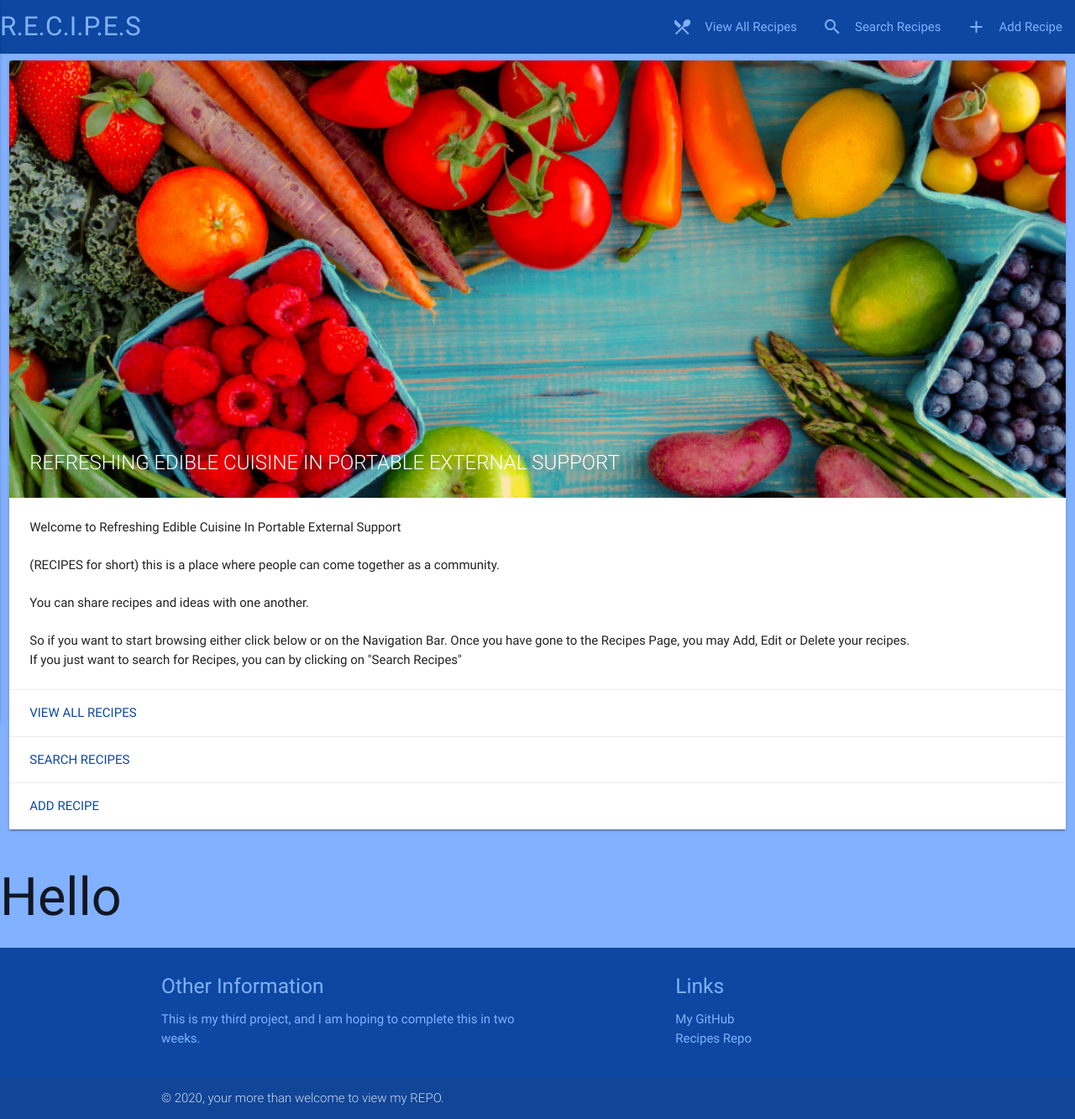
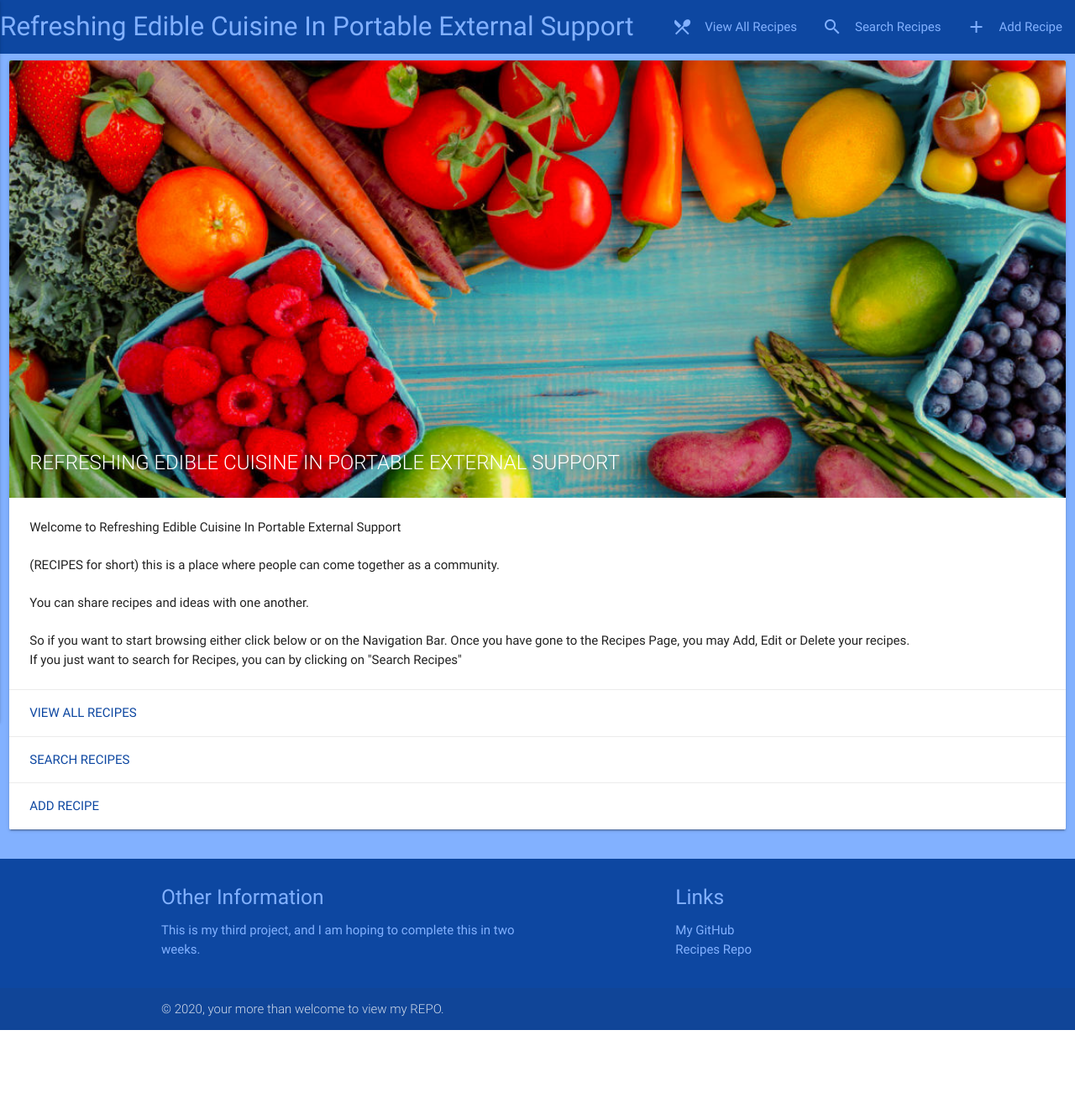
Before and after one commit to jjackson19862017/Milestone4_Recipes, a Flask app: page / in a window 1280 px wide. Shown: the whole page at 84% size. After the commit the page ends 1227 px from the top, so only its background shows below. Run offline with Flask 2, Linux system fonts and the light colour scheme; some libraries are stand-ins or nearby versions.

Commit message:
Changed Nav Title and removed Hello from index.html

```diff
--- a/templates/base.html
+++ b/templates/base.html
@@ -17,7 +17,7 @@
     <nav>
         <!--    Nav Bar at the top of the window     -->
         <div class="nav-wrapper blue darken-4">
-            <a href="{{ url_for('index') }}" class="brand-logo blue-text text-accent-1">R.E.C.I.P.E.S</a>
+            <a href="{{ url_for('index') }}" class="brand-logo blue-text text-accent-1">Refreshing Edible Cuisine In Portable External Support</a>
             <a href="#" data-activates="slide-out" class="button-collapse"><i class="material-icons">menu</i></a>
             <!--    Side Loading Nav Bar Hamburger symbol   -->
             <ul id="nav-mobile" class="right hide-on-med-and-down">
--- a/templates/index.html
+++ b/templates/index.html
@@ -20,5 +20,4 @@
     <a href="{{ url_for('add_recipe') }}" class="blue-text text-darken-4">Add Recipe</a>
 </div>
 
-{% endblock %} {% block content %}
-<h1>Hello</h1>{% endblock %}
+{% endblock %} {% block content %} {% endblock %}
```
Also changed, not shown: README.md.
